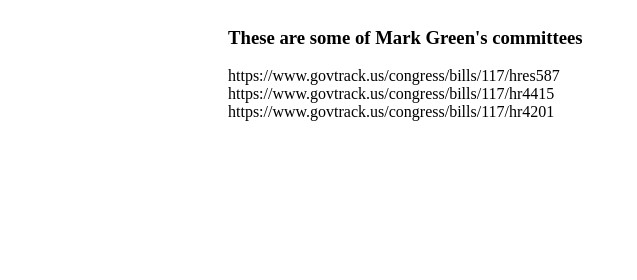
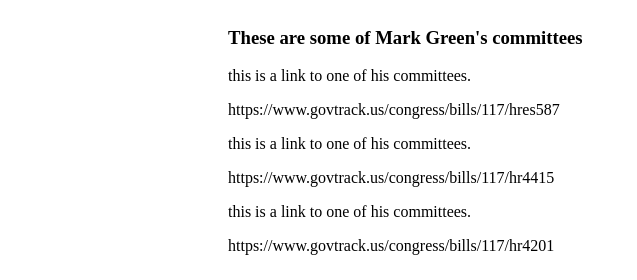
Before and after one commit to collinsmith9/district, a plain HTML site: page index.html in a window 1280 px wide. Shown: the top 280 px of the page, 412-1049 px from the left. Drawn offline with Linux system fonts and the light colour scheme.

Commit message:
added the committees

```diff
--- a/index.html
+++ b/index.html
@@ -30,12 +30,15 @@
         <section class = "representative__committees">
             <h1>These are some of Mark Green's committees</h1>
             <div class = "representative__com1">
+                <p>this is a link to one of his committees.</p>
                 https://www.govtrack.us/congress/bills/117/hres587
             </div>
             <div class = "representative__com2">
+                <p>this is a link to one of his committees.</p>
                 https://www.govtrack.us/congress/bills/117/hr4415
             </div>
             <div class = "representative__com3">
+                <p>this is a link to one of his committees.</p>
                 https://www.govtrack.us/congress/bills/117/hr4201
             </div>
         </section>
```
